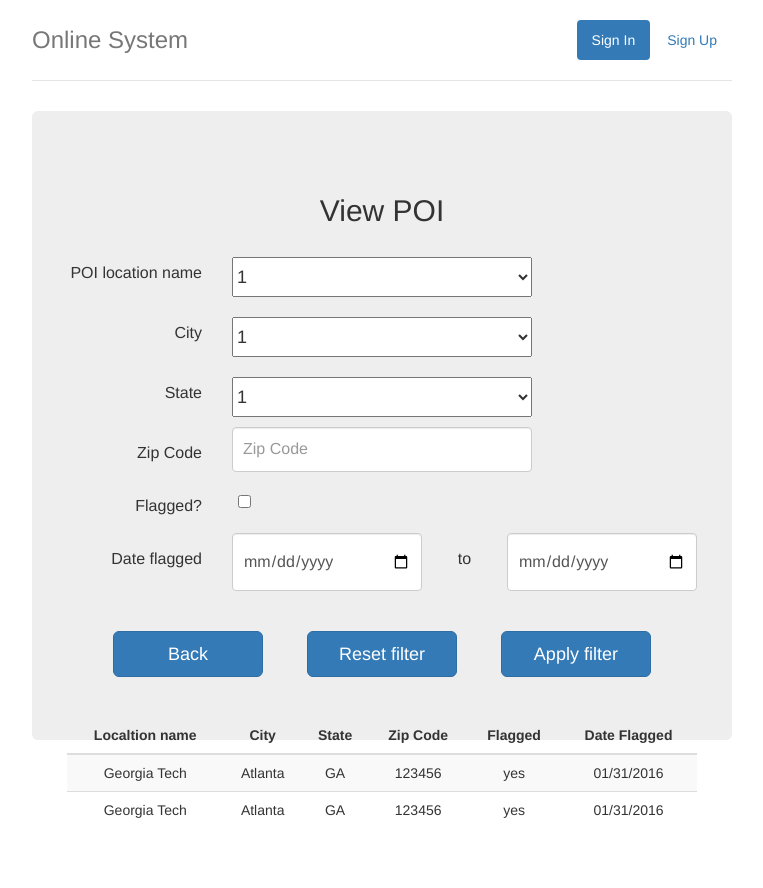
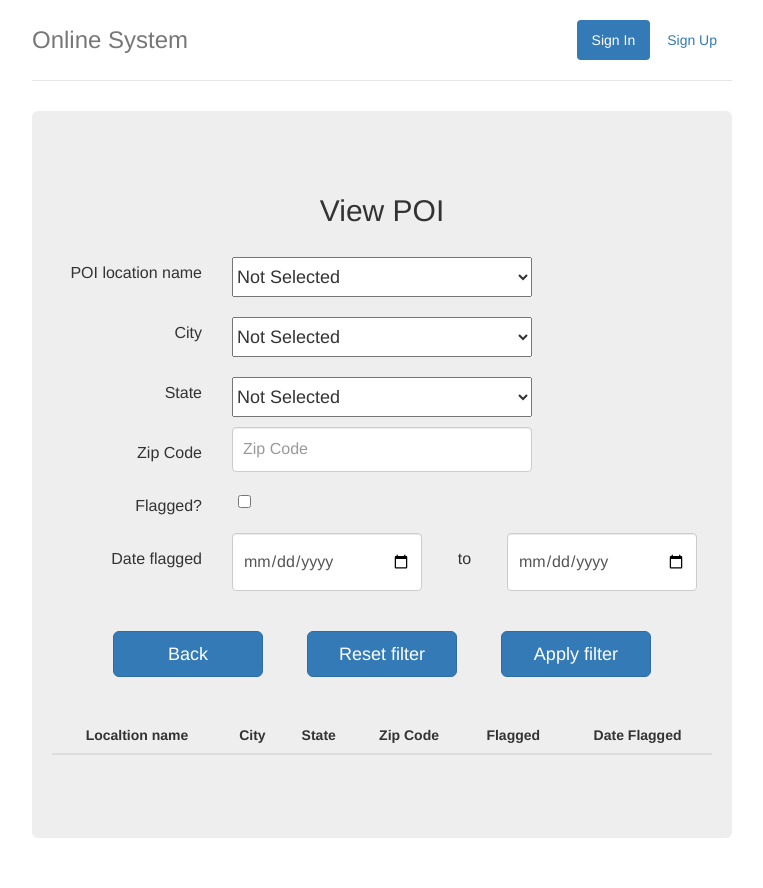
Before and after one commit to Flourishlove/Online-System-with-MYSQL, a Flask app: page /viewpoi in a window 1280 px wide. Shown: the whole page, without its empty margins (258-1021 px from the left). Before the commit the page ends 818 px from the top, so only its background shows below. Run offline with Flask 2, Linux system fonts and the light colour scheme; data comes from the database, SQL or seed files in the repository; lists and menus that the app fills with data are empty.

Commit message:
viewpoint.html file

```diff
--- a/webflask/templates/viewpoi.html
+++ b/webflask/templates/viewpoi.html
@@ -50,30 +50,36 @@
         </div>
 
         <div class="jumbotron">
-          <form class="form-signin">
+          <form class="form-signin" action="{{ url_for('view_poi') }}" method="post">
             <h2 class="form-signin-heading">View POI</h2>
             <div class = "row">
               <div class="col-sm-3">
                <p style="font-size: 16px; text-align: right;  margin-top: 15px;">POI location name</p></div>
-               <div class = "col-sm-6"><select class="selectDP">
-                <option value="1">1</option>
-                <option value="2">2</option>
+               <div class = "col-sm-6"><select class="selectDP" name="locationname">
+                <option value="null">Not Selected</option>
+                {% for location in namelist %}
+                    <option value="{{ location }}">{{ location }}</option>
+                {% endfor %}
               </select></div>
             </div>
             <div class = "row">
               <div class="col-sm-3">
                 <p style="font-size: 16px; text-align: right;  margin-top: 15px;">City</p></div>
-                <div class = "col-sm-6"><select class="selectDP">
-                  <option value="1">1</option>
-                  <option value="2">2</option>
+                <div class = "col-sm-6"><select class="selectDP" name="city">
+                  <option value="null">Not Selected</option>
+                  {% for city in citylist %}
+                        <option value="{{ city }}">{{ city }}</option>
+                  {% endfor %}
                 </select></div>
               </div>
               <div class = "row">
                 <div class="col-sm-3">
                   <p style="font-size: 16px; text-align: right;  margin-top: 15px;">State</p></div>
-                  <div class = "col-sm-6"><select class="selectDP">
-                    <option value="1">1</option>
-                    <option value="2">2</option>
+                  <div class = "col-sm-6"><select class="selectDP" name="state">
+                    <option value="null">Not Selected</option>
+                    {% for state in statelist %}
+                        <option value="{{ state }}">{{ state }}</option>
+                    {% endfor %}
                   </select></div>
                 </div>
                 <div class="row">
@@ -82,14 +88,15 @@
                  </div>
                  <div class="col-sm-6">
                    <label for="inputPassword" class="sr-only">Zip Code</label>
-                   <input id="inputPassword" class="form-control" placeholder="Zip Code" >
+                   <input id="inputPassword" name="zipcode" class="form-control" placeholder="Zip Code" >
                  </div>
                </div>
                <div class = "row">
                 <div class="col-sm-3">
                   <p style="font-size: 16px; text-align: right;  margin-top: 15px;">Flagged?</p></div>
                   <div class = "col-sm-1">
-                    <label><input type="checkbox" style="margin-top: 15px;" value="1"></label>
+                    <label><input name="flag" type="checkbox" style="margin-top: 15px;" value="1">
+                    </label>
                   </div>
                 </div>
 
@@ -98,15 +105,15 @@
                     <p style="font-size: 16px; text-align: right;  margin-top: 15px;">Date flagged</p></div>
                     <div class = "col-sm-4">
                       <label for="StartDate" class="sr-only">Start Date</label>
-                      <input id="StartDate" class="form-control" placeholder="Start Date" type="date">
+                      <input id="StartDate" value="0000-00-00" name="startdate" class="form-control" placeholder="Start Date" type="date">
                     </div>
 
                     <div class="col-sm-1">                  <p style="font-size: 16px; text-align: center;  margin-top: 15px;">to</p></div>
                     <div class = "col-sm-4">
                       <label for="EndDate" class="sr-only">End Date</label>
-                      <input id="EndDate" class="form-control" placeholder="End Date" type="date">
+                      <input id="EndDate" value="9999-99-99" name="enddate" class="form-control" placeholder="End Date" type="date">
                     </div>
-                  </div>
+
 
                   <a class="btn btn-lg btn-primary btn-signin" style="width: 150px; margin-right: 20px; margin-left: 20px;" type="submit" href="{{ url_for('choose_function')}}">Back</a>
                   <button class="btn btn-lg btn-primary btn-signin" style="width: 150px; margin-right: 20px; margin-left: 20px;" type="reset">Reset filter</button>
@@ -124,25 +131,17 @@
                       </tr>
                     </thead>
                     <tbody>
-                      <tr>
-                        <td>Georgia Tech</td>
-                        <td>Atlanta</td>
-                        <td>GA</td>
-                        <td>123456</td>
-                        <td>yes</td>
-                        <td>01/31/2016</td>
-                      </tr>
-                      <tr>
-                        <td>Georgia Tech</td>
-                        <td>Atlanta</td>
-                        <td>GA</td>
-                        <td>123456</td>
-                        <td>yes</td>
-                        <td>01/31/2016</td>
-                      </tr>
+                      {% for row in matrix %}
+                        <tr onclick="window.document.location='/poidetail';">
+                            {% for item in row %}
+                                <td>{{ item }}</td>
+                            {% endfor %}
+                        </tr>
+                      {% endfor %}
                     </tbody>
                   </table>
                 </form>
+             </div>
               </div>
 
             </div> <!-- /container -->
```
